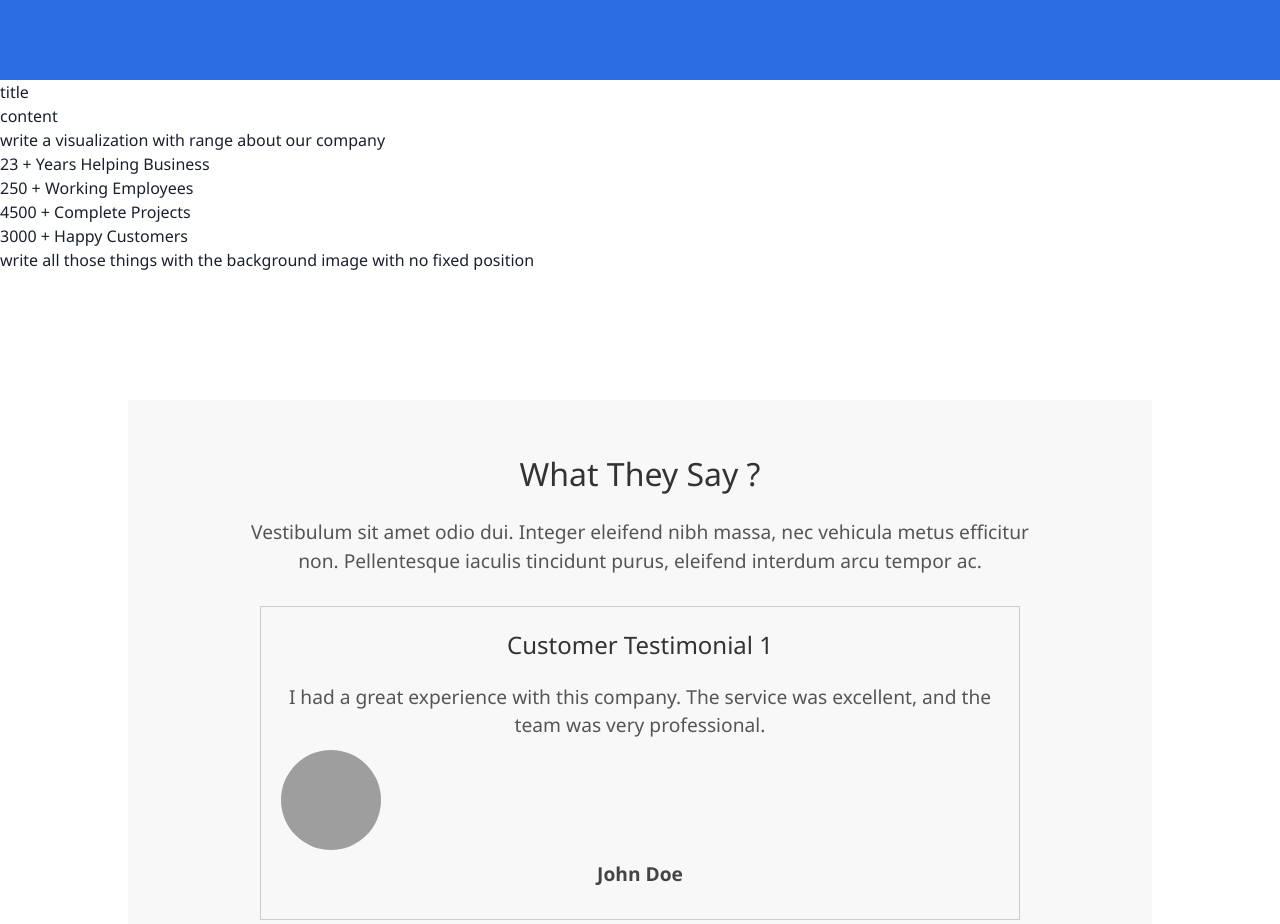
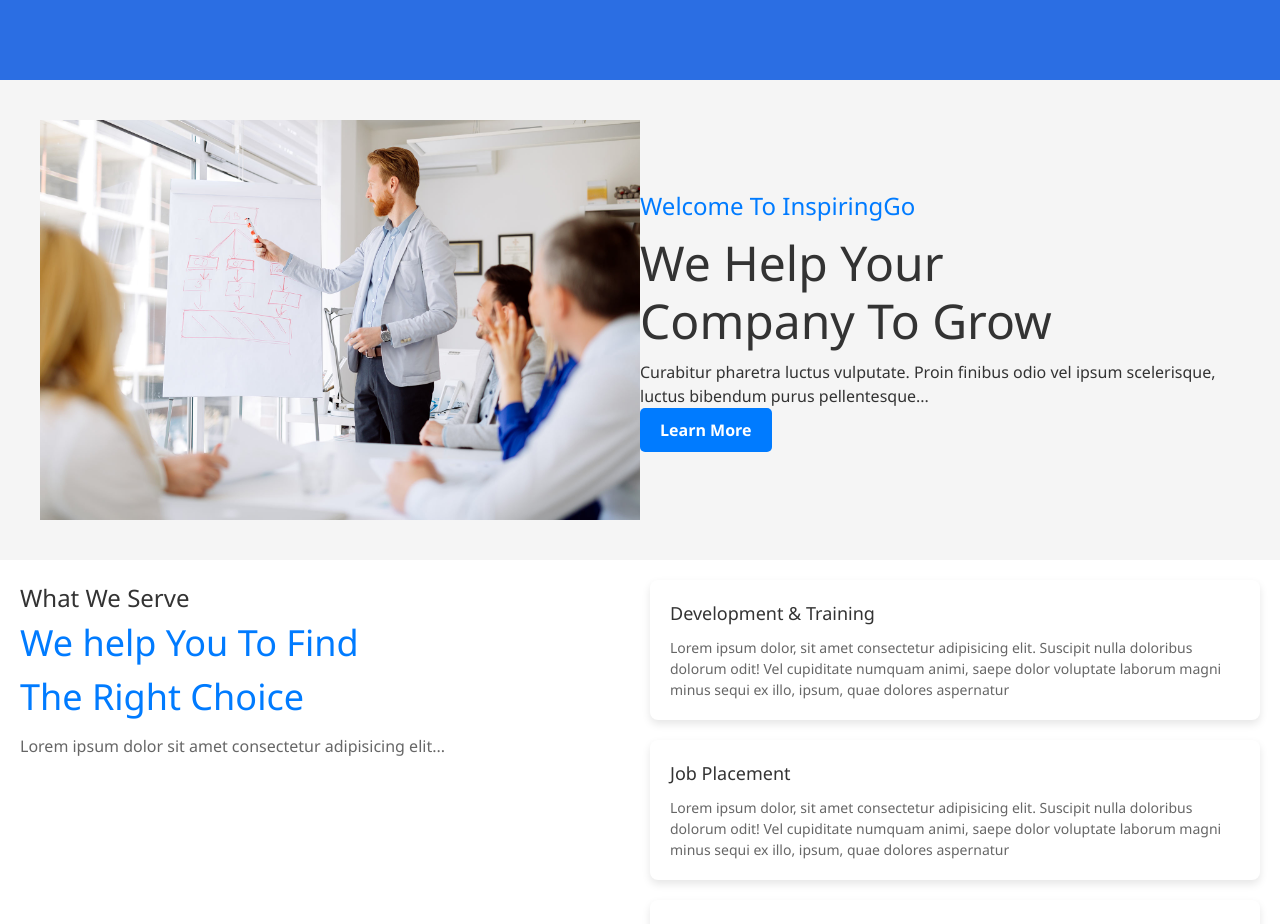
Before and after one commit to RahulRedN/FDFED_IG, a React (Vite) app: page /aboutus in a window 1280 px wide. Shown: the part 340-1264 px from the top of the page. Built offline with nearby package versions, Linux system fonts and the light colour scheme; no server answers; grey boxes are pictures that could not be loaded.

Commit message:
About US v2.0

```diff
--- /dev/null
+++ b/src/components/AboutUs/AboutSections/AboutUsTop.jsx
@@ -0,0 +1,22 @@
+
+import "../AboutSections/Styles/AboutUsTop.css"
+import TopImage from "../AboutSections/Resources/TopImage.jpg"
+
+const AboutUsTop = () => {
+  return (
+    <div className="AboutUsTop">
+      <div>
+        <img src={TopImage} alt="" />
+      </div>
+
+      <div className="AboutUsTopContent">
+        <h3>Welcome To InspiringGo</h3>
+        <h1>We Help Your <br /> Company To Grow</h1>
+        <p>Curabitur pharetra luctus vulputate. Proin finibus odio vel ipsum scelerisque, luctus bibendum purus pellentesque...</p>
+        <button>Learn More</button>
+      </div>
+    </div>
+  );
+};
+
+export default AboutUsTop;
--- /dev/null
+++ b/src/components/AboutUs/AboutSections/AboutUsTop2.jsx
@@ -0,0 +1,21 @@
+
+import AboutUsTop2Cards from "./AboutUsTop2Cards";
+import "../AboutSections/Styles/AboutUsTop2.css"
+
+const AboutUsTop2 = () => {
+  return (
+    <div className="AboutUsTop2">
+      <div className="WhatWeServe">
+        <h3>What We Serve</h3>
+        <h2>We help You To Find <br />The Right Choice</h2>
+        <p>Lorem ipsum dolor sit amet consectetur adipisicing elit...</p>
+      </div>
+
+      <div className="AboutUsTop2CardsContainer">
+        <AboutUsTop2Cards />
+      </div>
+    </div>
+  );
+};
+
+export default AboutUsTop2;
--- /dev/null
+++ b/src/components/AboutUs/AboutSections/AboutUsTop2Cards.jsx
@@ -0,0 +1,34 @@
+const AboutUsTop2Cards = () => {
+    const dummyData = [
+      {
+        title: 'Development & Training',
+        content: 'Lorem ipsum dolor, sit amet consectetur adipisicing elit. Suscipit nulla doloribus dolorum odit! Vel cupiditate numquam animi, saepe dolor voluptate laborum magni minus sequi ex illo, ipsum, quae dolores aspernatur',
+      },
+      {
+        title: 'Job Placement',
+        content: 'Lorem ipsum dolor, sit amet consectetur adipisicing elit. Suscipit nulla doloribus dolorum odit! Vel cupiditate numquam animi, saepe dolor voluptate laborum magni minus sequi ex illo, ipsum, quae dolores aspernatur',
+      },
+      // Add more dummy data as needed
+      {
+        title: 'Job Counselling',
+        content: 'Lorem ipsum dolor, sit amet consectetur adipisicing elit. Suscipit nulla doloribus dolorum odit! Vel cupiditate numquam animi, saepe dolor voluptate laborum magni minus sequi ex illo, ipsum, quae dolores aspernatur',
+      },
+      {
+        title: 'Test & Interview',
+        content: 'Lorem ipsum dolor, sit amet consectetur adipisicing elit. Suscipit nulla doloribus dolorum odit! Vel cupiditate numquam animi, saepe dolor voluptate laborum magni minus sequi ex illo, ipsum, quae dolores aspernatur',
+      },
+    ];
+
+    return (
+        <div className="AboutUsTop2Cards">
+          {dummyData.map((data, index) => (
+            <div className="AboutUsTop2Card" key={index}>
+              <h3>{data.title}</h3>
+              <p>{data.content}</p>
+            </div>
+          ))}
+        </div>
+      );
+    };
+
+  export default AboutUsTop2Cards;
--- /dev/null
+++ b/src/components/AboutUs/AboutSections/Styles/AboutUsTop.css
@@ -0,0 +1,55 @@
+/* You can create a separate CSS file, for example, AboutUsTop.css */
+
+.AboutUsTop {
+    display: flex;
+    justify-content: space-between;
+    align-items: center;
+    padding: 40px;
+    background-color: #f5f5f5;
+  }
+
+  .AboutUsTop img {
+    max-width: 100%;
+    height: 400px;
+  }
+
+  .AboutUsTopContent {
+    max-width: 600px;
+    text-align: left;
+    color: #333;
+  }
+
+  .AboutUsTop h3 {
+    font-size: 24px;
+    color: #007bff;
+  }
+
+  .AboutUsTop h1 {
+    font-size: 48px;
+    margin: 10px 0;
+    line-height: 1.2;
+  }
+
+  .AboutUsTop p {
+    font-size: 16px;
+    line-height: 1.5;
+  }
+
+  .AboutUsTop button {
+    display: inline-block;
+    padding: 10px 20px;
+    font-size: 16px;
+    font-weight: bold;
+    text-align: center;
+    text-decoration: none;
+    background-color: #007bff;
+    color: #fff;
+    border: none;
+    border-radius: 5px;
+    cursor: pointer;
+    transition: background-color 0.3s;
+  }
+
+  .AboutUsTop button:hover {
+    background-color: #0056b3;
+  }
--- /dev/null
+++ b/src/components/AboutUs/AboutSections/Styles/AboutUsTop2.css
@@ -0,0 +1,59 @@
+/* You can create a separate CSS file, for example, AboutUsTop2.css */
+
+.AboutUsTop2 {
+    display: flex;
+    justify-content: space-between;
+    margin: 20px;
+  }
+
+  .WhatWeServe {
+    flex: 1;
+    margin-right: 20px;
+  }
+
+  .WhatWeServe h3 {
+    font-size: 24px;
+    color: #333;
+  }
+
+  .WhatWeServe h2 {
+    font-size: 36px;
+    color: #007bff;
+    margin-bottom: 10px;
+  }
+
+  .WhatWeServe p {
+    font-size: 16px;
+    color: #666;
+  }
+
+  .AboutUsTop2CardsContainer {
+    flex: 1;
+  }
+
+
+  /* You can create a separate CSS file, for example, AboutUsTop2Cards.css */
+
+.AboutUsTop2Cards {
+    display: grid;
+    grid-template-columns: repeat(auto-fill, minmax(300px, 1fr));
+    gap: 20px;
+  }
+
+  .AboutUsTop2Card {
+    background-color: #fff;
+    padding: 20px;
+    border-radius: 8px;
+    box-shadow: 0 4px 8px rgba(0, 0, 0, 0.1);
+  }
+
+  .AboutUsTop2Card h3 {
+    font-size: 18px;
+    color: #333;
+    margin-bottom: 10px;
+  }
+
+  .AboutUsTop2Card p {
+    font-size: 14px;
+    color: #666;
+  }
--- a/src/components/AboutUs/TeamCard/Styles/Ques.css
+++ b/src/components/AboutUs/TeamCard/Styles/Ques.css
@@ -1,45 +1,59 @@
 /* Add this CSS to your styles.css or in your component's style tag */
 
+/* Card Styles */
 .card-cont {
-    border: 1px solid #ccc;
-    padding: 16px;
-    margin: 16px;
+  border: 2px solid #3498db;
+  padding: 20px;
+  margin: 20px;
   text-align: center;
+  transition: transform 0.3s ease-in-out, box-shadow 0.3s ease-in-out;
+  border-radius: 10px;
+  background-color: #fff;
+}
+
+.card-cont:hover {
+  transform: scale(1.1);
+  box-shadow: 0 8px 16px rgba(52, 152, 219, 0.2);
 }
 
 .card-cont img {
   max-width: 100%;
   height: auto;
+  border-radius: 8px;
 }
 
 .que {
-    font-size: 1.5em;
-    margin-top: 10px;
+  font-size: 1.8em;
+  margin-top: 15px;
+  color: #333;
 }
 
 .ans {
-    color: #555;
+  color: #777;
 }
 
-  /* Add additional styling as needed */
+/* Additional styling as needed */
 
+/* Top Container Styles */
+.top-cont {
+  background-color: #ecf0f1;
+  padding: 30px;
+  text-align: center;
+  transition: background-color 0.3s ease-in-out;
+  border-radius: 12px;
+}
 
-
-  /* Css For The  NOt CArds */
-
-
-.top-cont {
-    background-color: #f8f8f8;
-    padding: 20px;
-    text-align: center;
+.top-cont:hover {
+  background-color: #d2d7db;
 }
 
 .top-cont h1 {
-    font-size: 2em;
-    margin-bottom: 10px;
-    color: #333;
+  font-size: 2.5em;
+  margin-bottom: 15px;
+  color: #2c3e50;
 }
 
 .top-cont p {
   color: #555;
+  font-size: 16px;
 }
--- a/src/components/AboutUs/Testimonial/Styles/Testimonialstyles.css
+++ b/src/components/AboutUs/Testimonial/Styles/Testimonialstyles.css
@@ -1,66 +1,69 @@
-
 /* Testimonialstyles.css */
 
 .testimonial {
-    background-color: #f8f8f8;
+  background-color: #f2f2f2;
   padding: 50px 0;
 }
 
-  .testmonial-container {
+.testimonial-container {
   max-width: 800px;
   margin: 0 auto;
   text-align: center;
 }
 
-  .testmonial-container h1 {
-    font-size: 2em;
+.testimonial-container h1 {
+  font-size: 2.5em;
   color: #333;
   margin-bottom: 20px;
 }
 
-  .testmonial-container p {
+.testimonial-container p {
   font-size: 1.2em;
   color: #555;
   margin-bottom: 30px;
 }
 
 /* Styling for the nested TestimonialList component */
-  .testmonial-container .testimonial-list {
+.testimonial-container .testimonial-list {
   display: flex;
   justify-content: space-around;
   flex-wrap: wrap;
 }
 
-
-
-
-
-
-/* Testimonialstyles.css */
+/* Testimonial Cards Styles */
 
 .testimonial-cards {
-    border: 1px solid #ccc;
-    padding: 20px;
+  border: 2px solid #3498db;
+  padding: 25px;
   margin: 20px;
   text-align: center;
+  border-radius: 12px;
+  background-color: #fff;
+  transition: transform 0.3s ease-in-out, box-shadow 0.3s ease-in-out;
+}
+
+.testimonial-cards:hover {
+  transform: scale(1.05);
+  box-shadow: 0 8px 16px rgba(52, 152, 219, 0.2);
 }
 
 .testimonial-cards h1 {
-    font-size: 1.5em;
+  font-size: 1.8em;
   color: #333;
+  margin-bottom: 10px;
 }
 
 .testimonial-cards p {
   font-size: 1.2em;
   color: #555;
-    margin-bottom: 10px;
+  margin-bottom: 20px;
 }
 
 .testimonial-cards img {
-    width: 100px; /* Adjust the width as needed */
-    height: 100px; /* Adjust the height as needed */
-    border-radius: 50%; /* Make the image round */
-    margin-bottom: 10px;
+  width: 100px;
+  height: 100px;
+  border-radius: 50%;
+  margin-bottom: 20px;
 }
 
 .testimonial-cards .name {
--- a/src/components/homepage_compos/Footer.jsx
+++ b/src/components/homepage_compos/Footer.jsx
@@ -1,4 +1,4 @@
-import React from 'react'
+
 import classes from "./footerStyles.module.css"
 function Footer() {
   return (
--- a/src/pages/Aboutus.jsx
+++ b/src/pages/Aboutus.jsx
@@ -1,49 +1,44 @@
-import '../Styles/AboutUs.css'
-import { Link } from 'react-router-dom';
-import Testimonial from '../components/AboutUs/Testimonial/Testimonial';
-import QuesCards from '../components/AboutUs/TeamCard/QuesCards';
+import "../Styles/AboutUs.css";
+import { Link } from "react-router-dom";
+import Testimonial from "../components/AboutUs/Testimonial/Testimonial";
+import QuesCards from "../components/AboutUs/TeamCard/QuesCards";
+import AboutUsTop from "../components/AboutUs/AboutSections/AboutUsTop";
+import AboutUsTop2 from "../components/AboutUs/AboutSections/AboutUsTop2";
 // import aboutustopimg from "../Resources/aboutus-top.jpg"
 
 const AboutUs = () => {
-
-
   return (
-
-    <div className='aboutus-page'>
-
+    <div className="aboutus-page">
       <div className="top-container">
-
-
         <h1> About Us </h1>
         <div>
           <p>
-      <Link  className='top-p-link' to="/">Home</Link> {'  >  '}<span>About Us</span>
+            <Link className="top-p-link" to="/">
+              Home
+            </Link>{" "}
+            {"  >  "}
+            <span>About Us</span>
           </p>
         </div>
-
 
         {/*
         <button className='top-conatiner-btn'> conatact us </button> */}
 
         {/* <img  className='top-container-img' src={aboutustopimg} alt="" /> */}
-
-
-         </div>
-
-
-           <div className="aboutus-card">
-
-           <div className="card">
-
-            <h3>title</h3>
-
-            <p>content</p>
       </div>
 
 
 
-          </div>
 
+     <AboutUsTop/>
+     <AboutUsTop2/>
+
+
+      {/* <div className="aboutus-card">
+
+
+          </div> */}
+      {/*
       <div className="range-vis">
         <h1>write a visualization with range about our company </h1>
 
@@ -55,30 +50,23 @@
         <h1>4500 + Complete Projects</h1>
         <h1>3000 + Happy Customers</h1>
         <h2>write all those things with the background image with no fixed position</h2>
-      </div>
-
-
+      </div> */}
 
       <div className="testmonials">
-    <Testimonial/>
+        <Testimonial />
 
-        <h1>testimonials section with feedback  </h1>
+        <h1>testimonials section with feedback </h1>
       </div>
 
       <div className="team-card">
-      <QuesCards/>
+        <QuesCards />
       </div>
-
-
-
-
 
       {/* <div className="company-img-list">
         <h1>Our trusted companies </h1>
       </div> */}
-
     </div>
   );
-}
+};
 
 export default AboutUs;
```
Also changed, not shown: src/components/AboutUs/AboutSections/Resources/TopImage.jpg (added). Lines whose indentation alone changed are shown as unchanged.
